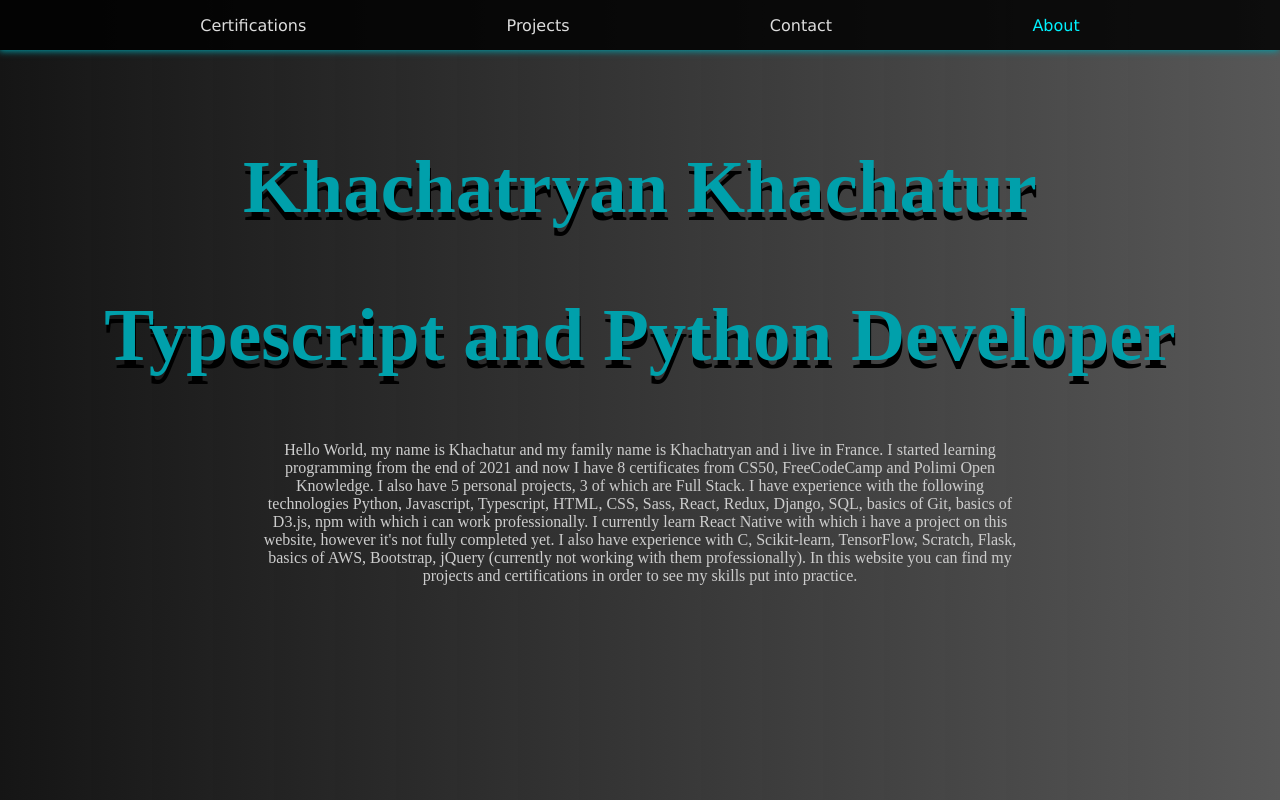
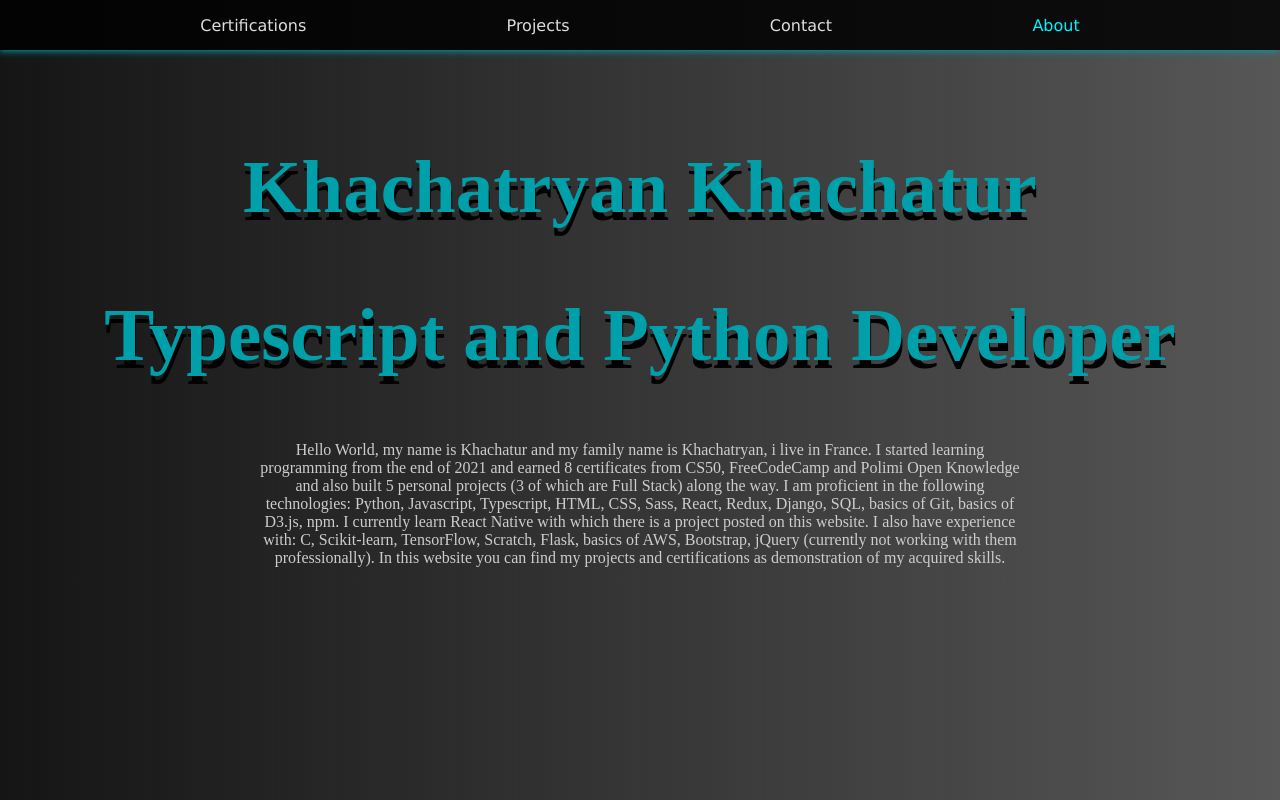
Before and after one commit to Khachatryan10/mon-site-web, a React (Create React App) app: page /#/about in a window 1280 px wide. Built offline with nearby package versions, Linux system fonts and the light colour scheme.

Commit message:
modified about

```diff
--- a/src/components/About.tsx
+++ b/src/components/About.tsx
@@ -7,13 +7,13 @@ export default function About() {
             <h2 className="aboutDiv__h2">Typescript and Python Developer</h2>
             <div className="aboutDiv__div">
                 <p>
-                    Hello World, my name is Khachatur and my family name is Khachatryan and i live in France.
-                    I started learning programming from the end of 2021 and now I have 8 certificates from CS50, FreeCodeCamp and Polimi Open Knowledge. I also have 5 personal projects,
-                    3 of which are Full Stack. I have experience with the following technologies Python, Javascript,
-                    Typescript, HTML, CSS, Sass, React, Redux, Django, SQL, basics of Git, basics of D3.js, npm with which i can work professionally.
-                    I currently learn React Native with which i have a project on this website, however it's not fully completed yet.
-                    I also have experience with C, Scikit-learn, TensorFlow, Scratch, Flask, basics of AWS, Bootstrap, jQuery (currently not working with them professionally).
-                    In this website you can find my projects and certifications in order to see my skills put into practice.
+                    Hello World, my name is Khachatur and my family name is Khachatryan, i live in France.
+                    I started learning programming from the end of 2021 and earned 8 certificates from CS50, FreeCodeCamp and Polimi Open Knowledge and also built 5 personal projects (3 of which are Full Stack) along the way.
+                    I am proficient in the following technologies: Python, Javascript,
+                    Typescript, HTML, CSS, Sass, React, Redux, Django, SQL, basics of Git, basics of D3.js, npm.
+                    I currently learn React Native with which there is a project posted on this website.
+                    I also have experience with: C, Scikit-learn, TensorFlow, Scratch, Flask, basics of AWS, Bootstrap, jQuery (currently not working with them professionally).
+                    In this website you can find my projects and certifications as demonstration of my acquired skills.
                 </p>
             </div>
         </div>
```
